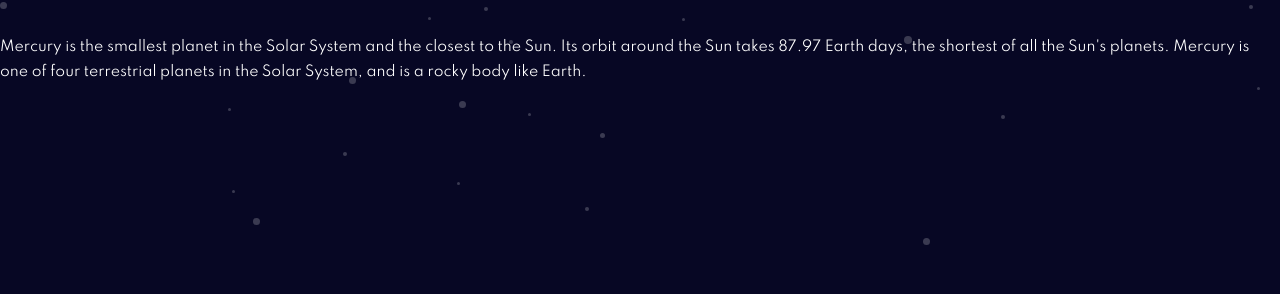
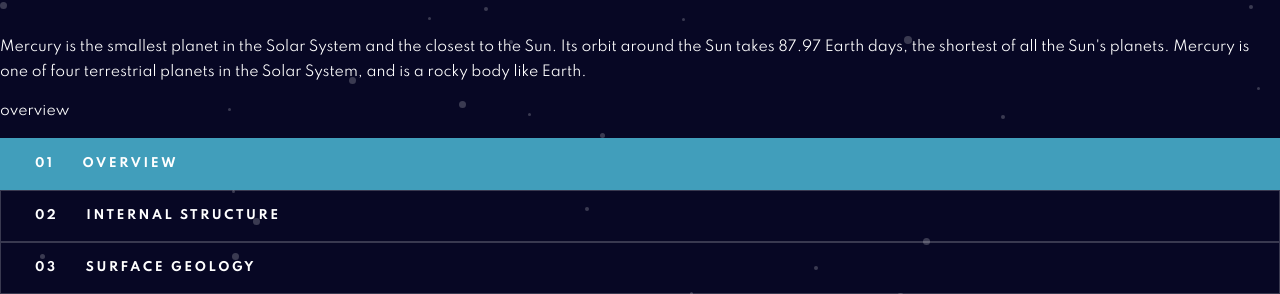
Before and after one commit to Andrparsons/planet-facts, a Gatsby site: page /Mercury in a window 1280 px wide. Shown: the part 555-849 px from the top of the page. Before the commit the page ends 800 px from the top, so only its background shows below. Built offline with nearby package versions, Linux system fonts and the light colour scheme; Gatsby itself is replaced by a stand-in of ours.

Commit message:
built button component that adapts colour

```diff
--- a/gatsby-config.js
+++ b/gatsby-config.js
@@ -18,7 +18,7 @@ module.exports = {
     {
       resolve: "gatsby-plugin-google-fonts",
       options: {
-        fonts: ["antonio:400, 500", "spartan:400, 700"],
+        fonts: ["antonio:400,500", "spartan:400,700"],
       },
     },
   ],
--- /dev/null
+++ b/src/components/button.js
@@ -0,0 +1,39 @@
+import React from "react";
+import styled from "styled-components";
+
+const PlanetButton = styled.button`
+  display: flex;
+  cursor: pointer;
+  color: var(--white);
+  border: ${(props) =>
+    props.active ? "1px solid transparent" : "1px solid #ffffff33"};
+  background-color: ${(props) =>
+    props.active ? `var(--${props.colour.toLowerCase()})` : "transparent"};
+
+  &:hover {
+    background: #d8d8d833;
+    border: 1px solid transparent;
+  }
+`;
+const LabelNum = styled.h3`
+  margin-left: 2.33em;
+`;
+const Label = styled.h3`
+  text-transform: uppercase;
+  margin-left: 2.33em;
+`;
+
+export default function Button({
+  labelNum,
+  label,
+  onClick,
+  colour,
+  ...restProps
+}) {
+  return (
+    <PlanetButton onClick={onClick} colour={colour} {...restProps}>
+      <LabelNum>{labelNum}</LabelNum>
+      <Label>{label}</Label>
+    </PlanetButton>
+  );
+}
--- a/src/components/layout.js
+++ b/src/components/layout.js
@@ -1,5 +1,5 @@
 import React from "react";
-import { createGlobalStyle } from "styled-components";
+import styled, { createGlobalStyle } from "styled-components";
 import { normalize } from "styled-normalize";
 import Header from "./header";
 import bgImage from "../assets/background-stars.svg";
@@ -75,6 +75,11 @@ const GlobalStyle = createGlobalStyle`
   }
 `;
 
+const ButtonGroup = styled.div`
+  display: flex;
+  flex-direction: column;
+`;
+
 export default function Layout({ children }) {
   return (
     <>
@@ -84,3 +89,7 @@ export default function Layout({ children }) {
     </>
   );
 }
+
+Layout.ButtonGroup = function LayoutButtonGroup({ children }) {
+  return <ButtonGroup>{children}</ButtonGroup>;
+};
--- a/src/templates/planet.js
+++ b/src/templates/planet.js
@@ -1,14 +1,40 @@
-import React from "react";
+import React, { useState } from "react";
 import Layout from "../components/layout";
+import Button from "../components/button";
 
 export default function PlanetTemplate({ pageContext: { planet } }) {
   const imagePath = `.${planet.images.planet}`;
+  const [page, setPage] = useState("overview");
 
   return (
     <Layout>
-      <img src={imagePath} alt={`Stylized image of ${planet.name}`} />
+      <img src={imagePath} alt={`Stylized ${planet.name}`} />
       <h1>{planet.name}</h1>
       <p>{planet.overview.content}</p>
+      <p>{page}</p>
+      <Layout.ButtonGroup>
+        <Button
+          labelNum="01"
+          label="overview"
+          onClick={() => setPage("overview")}
+          colour={planet.name}
+          active={page === "overview" ? true : false}
+        />
+        <Button
+          labelNum="02"
+          label="internal structure"
+          onClick={() => setPage("internal")}
+          colour={planet.name}
+          active={page === "internal" ? true : false}
+        />
+        <Button
+          labelNum="03"
+          label="surface geology"
+          onClick={() => setPage("geology")}
+          colour={planet.name}
+          active={page === "geology" ? true : false}
+        />
+      </Layout.ButtonGroup>
     </Layout>
   );
 }
```
